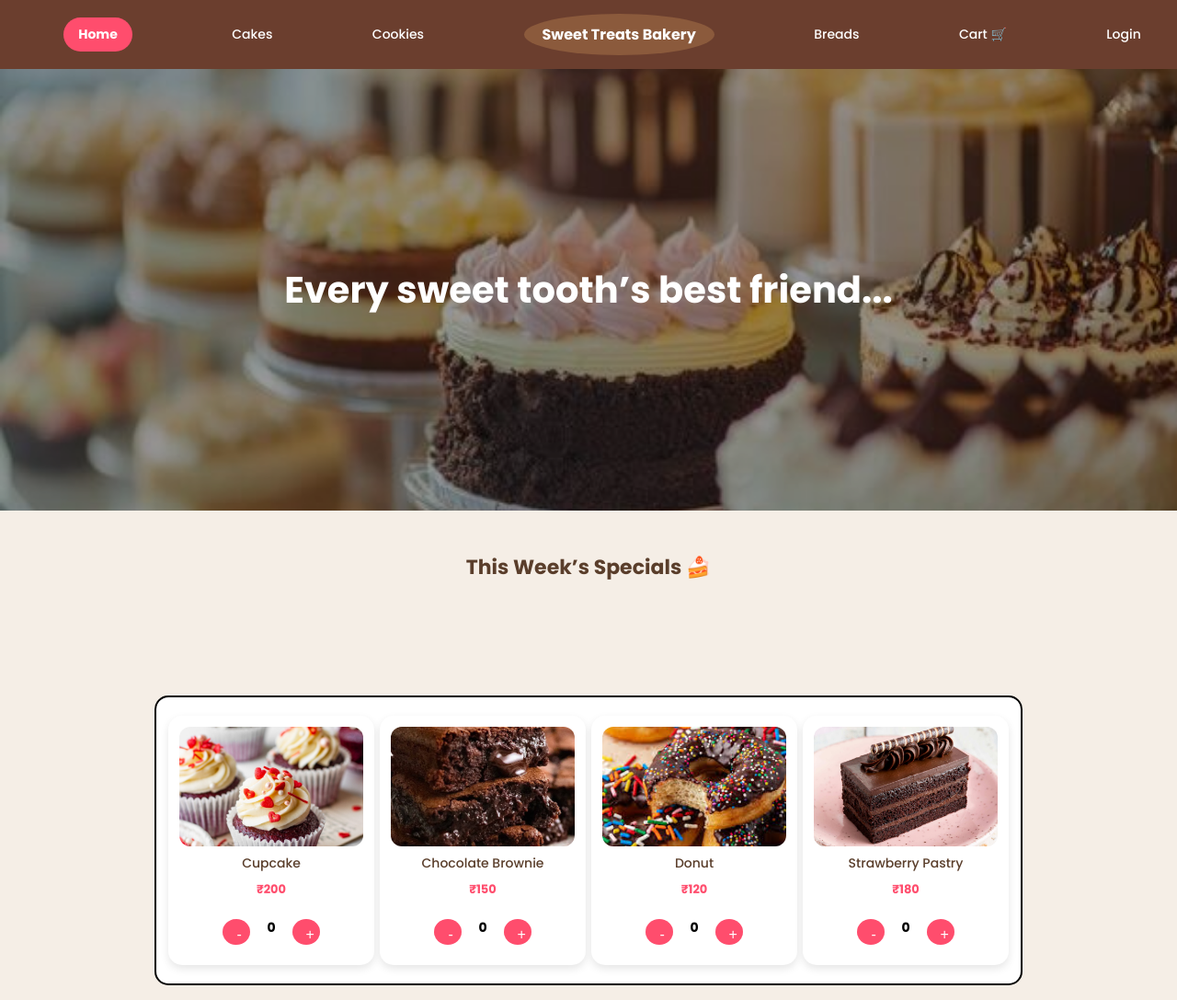
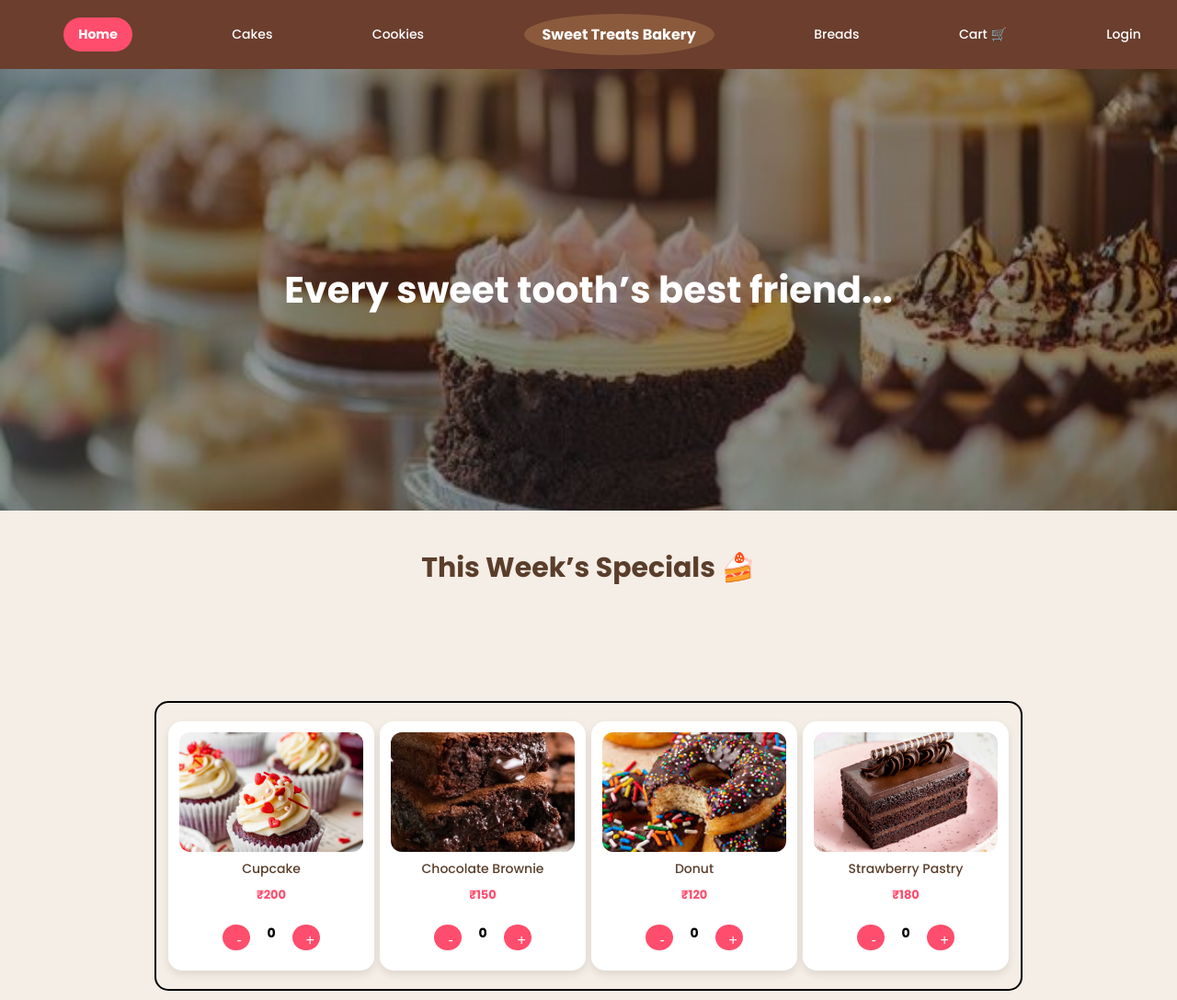
Before and after one commit to divya-codes14/bakery-website, a website: page client/index.html in a window 1280 px wide. Shown: the top 1087 px of the page at 92% size. Drawn offline with Linux system fonts and the light colour scheme.

Commit message:
UI fixes: removed right gap, improved specials spacing, aligned layout

```diff
--- a/client/style.css
+++ b/client/style.css
@@ -65,6 +65,8 @@
 
 body{
   padding: 0;
+  margin: 0;
+  overflow-x:hidden;
 }
 
 
@@ -519,7 +521,7 @@
 /* ===================== */
 .hero {
   height: 60vh;
-
+width: 100%;
   display: flex;
   justify-content: center;
   align-items: center;
@@ -549,7 +551,7 @@
 }
 
 /* ===================== */
-/* 🔥 SPECIALS SECTION */
+/* 🔥 SPECIALS */
 /* ===================== */
 .specials {
   text-align: center;
@@ -559,27 +561,29 @@
 
 /* TITLE */
 .specials h2 {
-  margin: 0;
-  padding: 5px 0 3px;   /* 🔥 tight spacing */
-  font-size: 22px;
+  margin: 0;              /* 🔥 remove default gap */
+  padding-bottom: 2px;
+  font-size: 30px;  /* tiny space only */
 }
 
 
 /* ===================== */
-/* 🔥 HOME MENU BOX */
+/* 🔥 BOX (VERY CLOSE) */
 /* ===================== */
 .home-menu {
-  border: 2px solid black;
+  border: 2px solid rgb(11, 11, 11);
 
   display: grid;
   grid-template-columns: repeat(4, 1fr);
   gap: 20px;
 
   padding: 20px;
-  margin: 0 auto;        /* 🔥 no gap from title */
 
-  max-width: 900px;      /* smaller centered box */
-  background: white;
+  margin: 0 auto;         /* 🔥 NO TOP GAP */
+  margin-top: -30px;       /* 🔥 pulls box UP (key fix) */
+
+  max-width: 900px;
+  width: 100%;
   border-radius: 15px;
 }
 
@@ -588,7 +592,7 @@
 /* 🔥 CARD */
 /* ===================== */
 .home-menu .card {
-  background: #fff;
+
   border-radius: 15px;
   padding: 12px;
 
```
